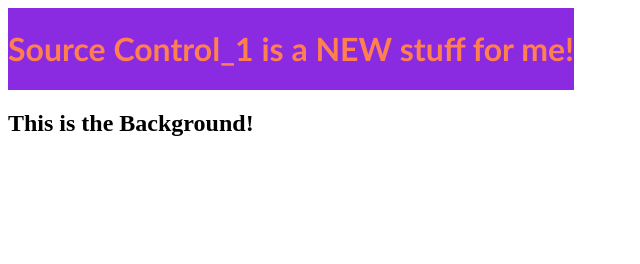
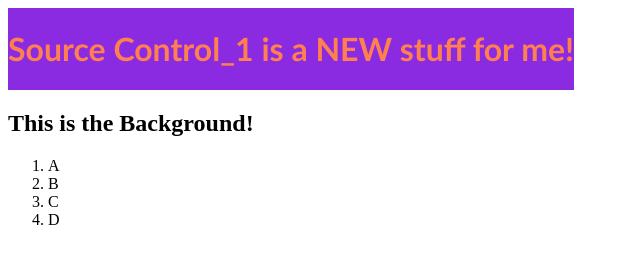
Before and after one commit to kenbomber/BG, a plain HTML site: page index.html in a window 1280 px wide. Shown: the whole page, without its empty margins (0-640 px from the left). Drawn offline with Linux system fonts and the light colour scheme.

Commit message:
adding a list

```diff
--- a/index.html
+++ b/index.html
@@ -9,6 +9,12 @@
         <h1>Source Control_1 is a NEW stuff for me!</h1>
     </header>
         <h2>This is the Background!</h2>
+        <ol>
+            <li>A</li>
+            <li>B</li>
+            <li>C</li>
+            <li>D</li>
+        </ol>
     <script src="script.js"></script>
 </body>
 </html>
```
